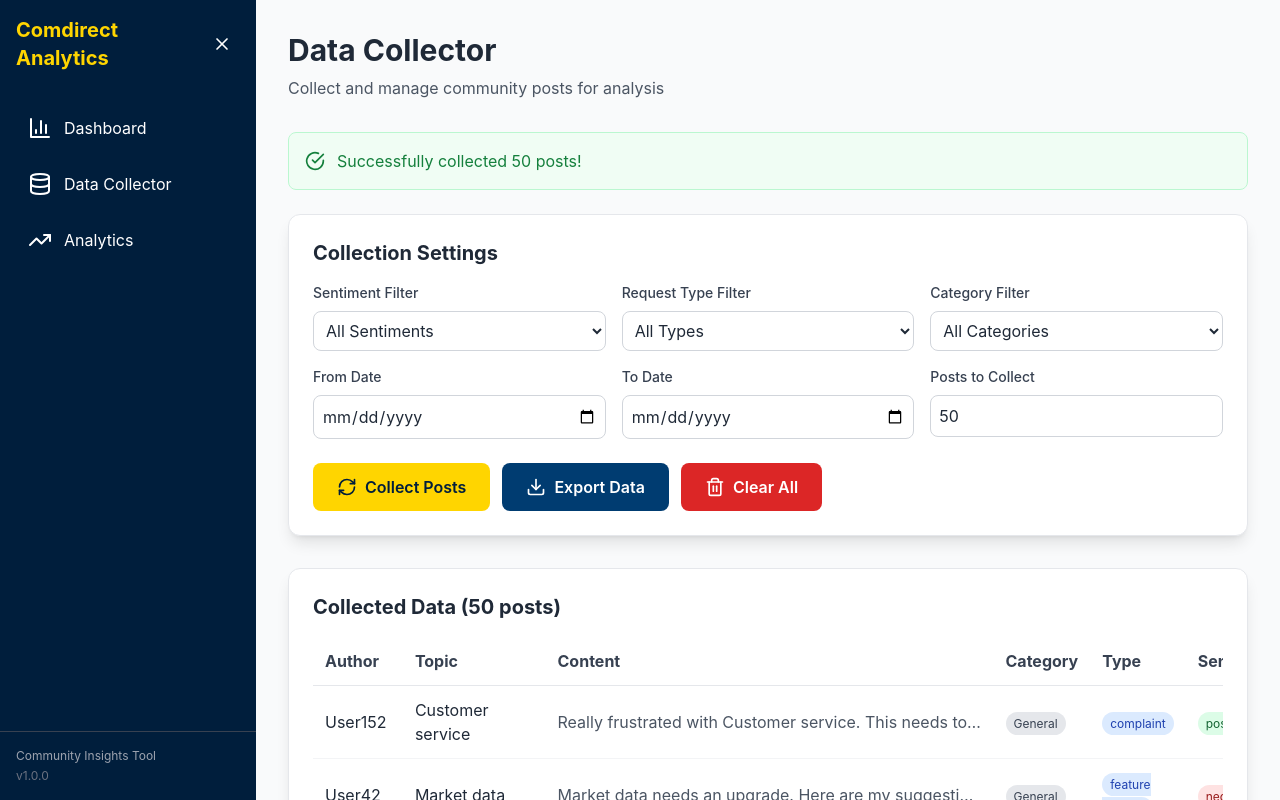
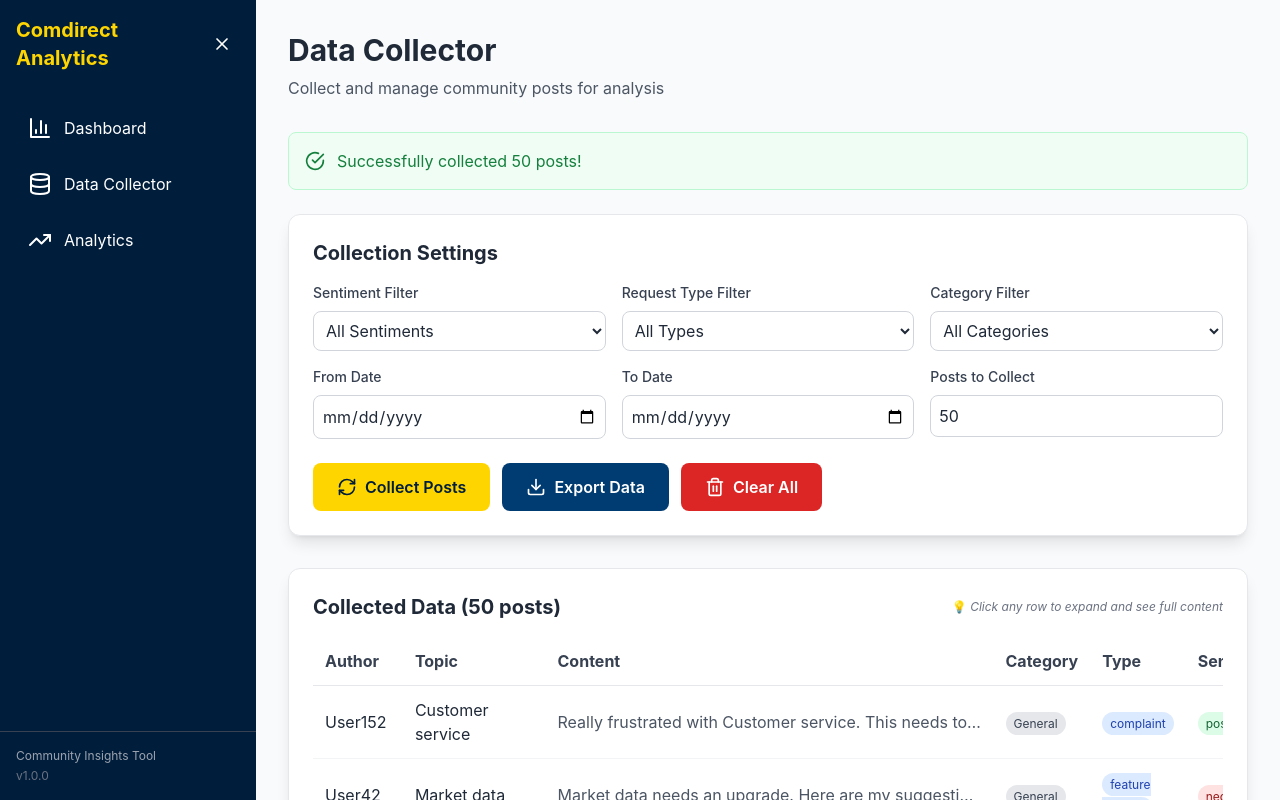
Before and after one commit to ign-tunayilmaz/comdirect-analytics, a React (Vite) app: page /collector in a window 1280 px wide. Both pictures are taken after a click on the button "Collect Posts". Built offline with nearby package versions, Linux system fonts and the light colour scheme.

Commit message:
Add expandable rows to show full content - click any row to expand/collapse

```diff
--- a/src/components/DataCollector.jsx
+++ b/src/components/DataCollector.jsx
@@ -6,6 +6,7 @@
   const [loading, setLoading] = useState(false)
   const [status, setStatus] = useState('')
   const [posts, setPosts] = useState(loadPosts())
+  const [expandedRows, setExpandedRows] = useState(new Set())
   const [filters, setFilters] = useState({
     sentiment: '',
     requestType: '',
@@ -14,6 +15,16 @@
     dateTo: '',
     limit: 50
   })
+
+  const toggleRowExpansion = (postId) => {
+    const newExpanded = new Set(expandedRows)
+    if (newExpanded.has(postId)) {
+      newExpanded.delete(postId)
+    } else {
+      newExpanded.add(postId)
+    }
+    setExpandedRows(newExpanded)
+  }
 
   // Filter posts for display based on current filter settings
   const getFilteredPostsForDisplay = () => {
@@ -246,7 +257,8 @@
 
       {/* Data Overview */}
       <div className="card">
-        <h2 className="text-xl font-bold text-gray-800 dark:text-white mb-4">
+        <div className="flex items-center justify-between mb-4">
+          <h2 className="text-xl font-bold text-gray-800 dark:text-white">
             Collected Data ({displayedPosts.length} posts)
             {displayedPosts.length !== posts.length && (
               <span className="text-sm font-normal text-gray-500 dark:text-gray-400 ml-2">
@@ -254,6 +266,12 @@
               </span>
             )}
           </h2>
+          {displayedPosts.length > 0 && (
+            <p className="text-xs text-gray-500 dark:text-gray-400 italic">
+              💡 Click any row to expand and see full content
+            </p>
+          )}
+        </div>
 
         {posts.length === 0 ? (
           <div className="text-center py-12">
@@ -280,11 +298,19 @@
                 </tr>
               </thead>
               <tbody>
-                {displayedPosts.slice(0, 20).map((post) => (
-                  <tr key={post.id} className="border-b border-gray-100 dark:border-gray-800 hover:bg-gray-50 dark:hover:bg-gray-700">
+                {displayedPosts.slice(0, 20).map((post) => {
+                  const isExpanded = expandedRows.has(post.id)
+                  return (
+                    <tr
+                      key={post.id}
+                      onClick={() => toggleRowExpansion(post.id)}
+                      className="border-b border-gray-100 dark:border-gray-800 hover:bg-gray-50 dark:hover:bg-gray-700 cursor-pointer"
+                    >
                       <td className="p-3 text-gray-800 dark:text-gray-200">{post.author}</td>
                       <td className="p-3 text-gray-800 dark:text-gray-200">{post.topic}</td>
-                    <td className="p-3 text-gray-600 dark:text-gray-400 max-w-md truncate">{post.content}</td>
+                      <td className={`p-3 text-gray-600 dark:text-gray-400 ${isExpanded ? '' : 'max-w-md truncate'}`}>
+                        {post.content}
+                      </td>
                       <td className="p-3">
                         {post.isPlatformRelated ? (
                           <span className="px-2 py-1 text-xs rounded-full bg-comdirect-yellow text-comdirect-dark font-semibold">
@@ -316,7 +342,8 @@
                         {post.likes} likes, {post.replies} replies
                       </td>
                     </tr>
-                ))}
+                  )
+                })}
               </tbody>
             </table>
             {displayedPosts.length > 20 && (
```
Lines whose indentation alone changed are shown as unchanged.
